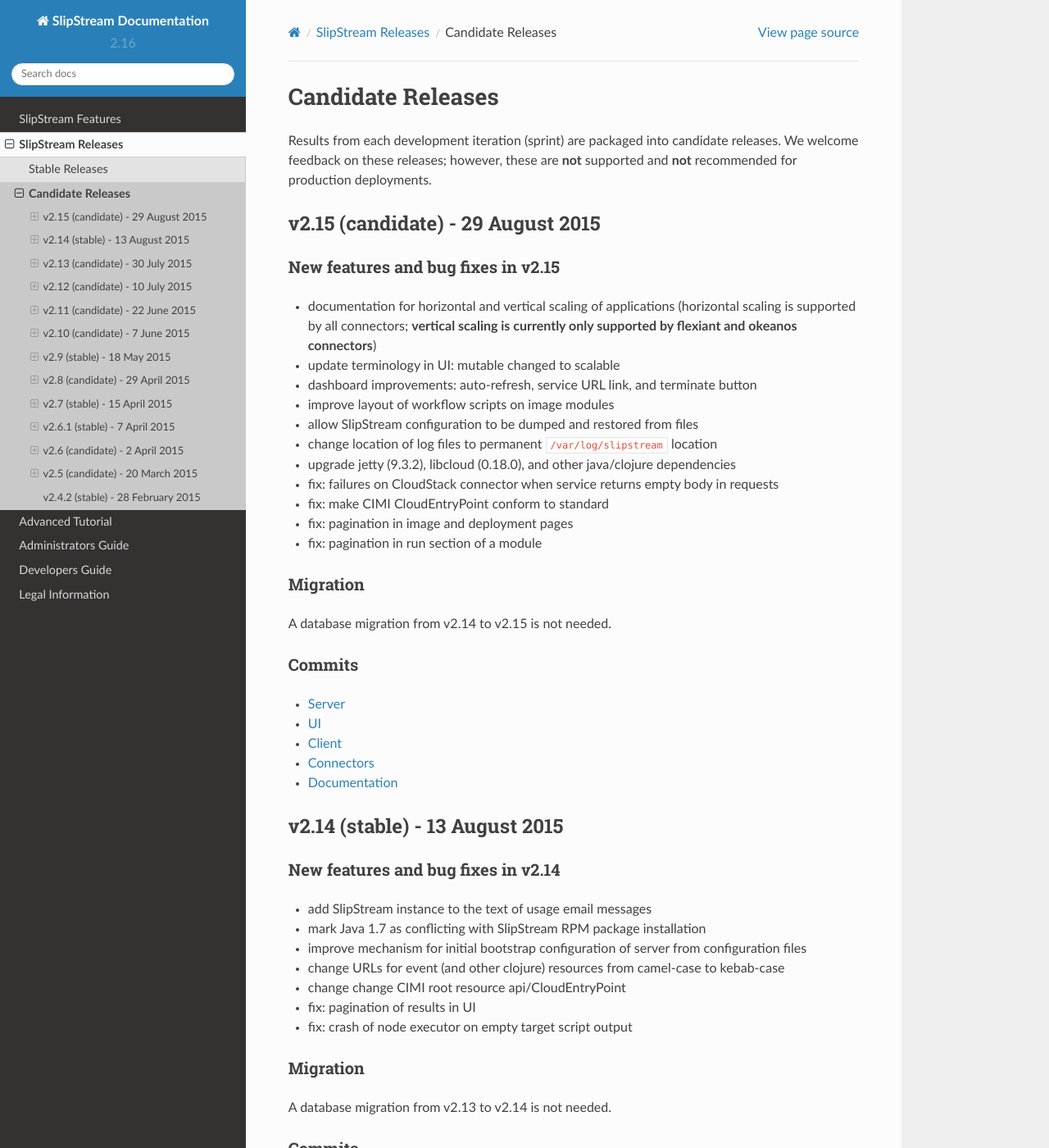
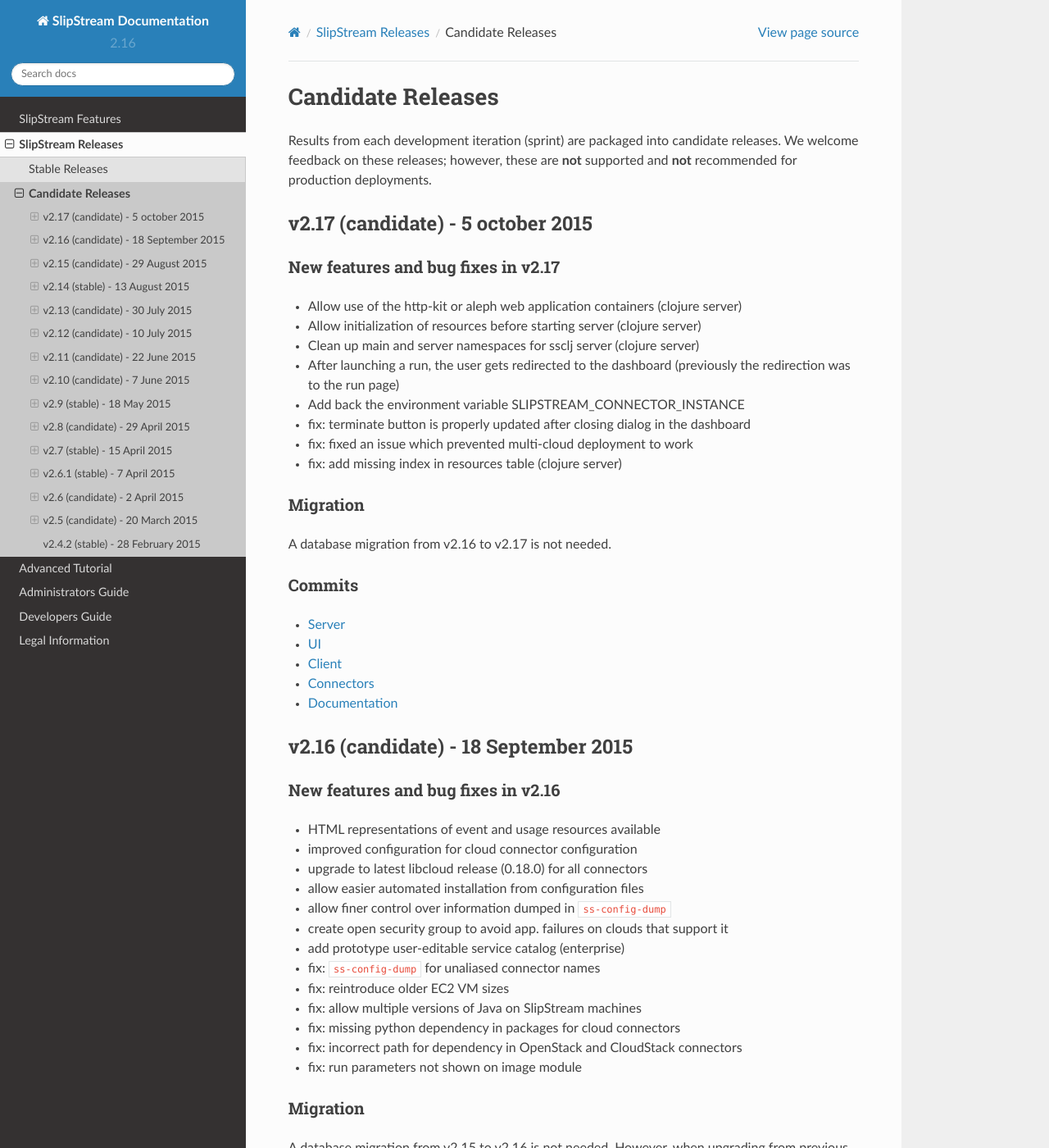
Before and after one commit to slipstream/SlipStreamDocumentation, a Sphinx documentation site: the page built from docs/release_notes/candidate_releases.rst, in a window 1280 px wide and 1400 px high. Shown: the whole window at 82% size. Built offline with Sphinx 7.4.7 and the Read the Docs theme 2.0.0, drawn with Linux system fonts in a browser that asks for light colours; some of the changed text lies outside the part shown.

Commit message:
add 2.16 and 2.17 release notes

```diff
--- a/docs/release_notes/candidate_releases.rst
+++ b/docs/release_notes/candidate_releases.rst
@@ -5,6 +5,82 @@
 candidate releases. We welcome feedback on these releases; however,
 these are **not** supported and **not** recommended for production
 deployments.
+
+v2.17 (candidate) - 5 october 2015
+----------------------------------
+
+New features and bug fixes in v2.17
+~~~~~~~~~~~~~~~~~~~~~~~~~~~~~~~~~~~
+
+-  Allow use of the http-kit or aleph web application containers
+   (clojure server)
+-  Allow initialization of resources before starting server (clojure
+   server)
+-  Clean up main and server namespaces for ssclj server (clojure server)
+-  After launching a run, the user gets redirected to the dashboard
+   (previously the redirection was to the run page)
+-  Add back the environment variable SLIPSTREAM\_CONNECTOR\_INSTANCE
+-  fix: terminate button is properly updated after closing dialog in the
+   dashboard
+-  fix: fixed an issue which prevented multi-cloud deployment to work
+-  fix: add missing index in resources table (clojure server)
+
+Migration
+~~~~~~~~~
+
+A database migration from v2.16 to v2.17 is not needed.
+
+Commits
+~~~~~~~
+
+-  `Server <https://github.com/slipstream/SlipStreamServer/compare/v2.16-community...v2.17-community>`__
+-  `UI <https://github.com/slipstream/SlipStreamUI/compare/v2.16-community...v2.17-community>`__
+-  `Client <https://github.com/slipstream/SlipStreamClient/compare/v2.16-community...v2.17-community>`__
+-  `Connectors <https://github.com/slipstream/SlipStreamConnectors/compare/v2.16-community...v2.17-community>`__
+-  `Documentation <https://github.com/slipstream/SlipStreamDocumentation/compare/v2.16-community...v2.17-community>`__
+
+v2.16 (candidate) - 18 September 2015
+-------------------------------------
+
+New features and bug fixes in v2.16
+~~~~~~~~~~~~~~~~~~~~~~~~~~~~~~~~~~~
+
+-  HTML representations of event and usage resources available
+-  improved configuration for cloud connector configuration
+-  upgrade to latest libcloud release (0.18.0) for all connectors
+-  allow easier automated installation from configuration files
+-  allow finer control over information dumped in ``ss-config-dump``
+-  create open security group to avoid app. failures on clouds that
+   support it
+-  add prototype user-editable service catalog (enterprise)
+-  fix: ``ss-config-dump`` for unaliased connector names
+-  fix: reintroduce older EC2 VM sizes
+-  fix: allow multiple versions of Java on SlipStream machines
+-  fix: missing python dependency in packages for cloud connectors
+-  fix: incorrect path for dependency in OpenStack and CloudStack
+   connectors
+-  fix: run parameters not shown on image module
+
+Migration
+~~~~~~~~~
+
+A database migration from v2.15 to v2.16 is not needed. However, when
+upgrading from previous versions two files must be renamed by hand:
+
+-  ``mv /etc/default/slipstream.rpmnew /etc/default/slipstream``
+-  ``mv /etc/default/ssclj.rpmnew /etc/default/ssclj``
+
+This is not needed on a fresh installations of v2.16.
+
+Commits
+~~~~~~~
+
+-  `Server <https://github.com/slipstream/SlipStreamServer/compare/v2.15-community...v2.16-community>`__
+-  `UI <https://github.com/slipstream/SlipStreamUI/compare/v2.15-community...v2.16-community>`__
+-  `Client <https://github.com/slipstream/SlipStreamClient/compare/v2.15-community...v2.16-community>`__
+-  `Connectors <https://github.com/slipstream/SlipStreamConnectors/compare/v2.15-community...v2.16-community>`__
+-  `Documentation <https://github.com/slipstream/SlipStreamDocumentation/compare/v2.15-community...v2.16-community>`__
+
 
 v2.15 (candidate) - 29 August 2015
 ----------------------------------
```
